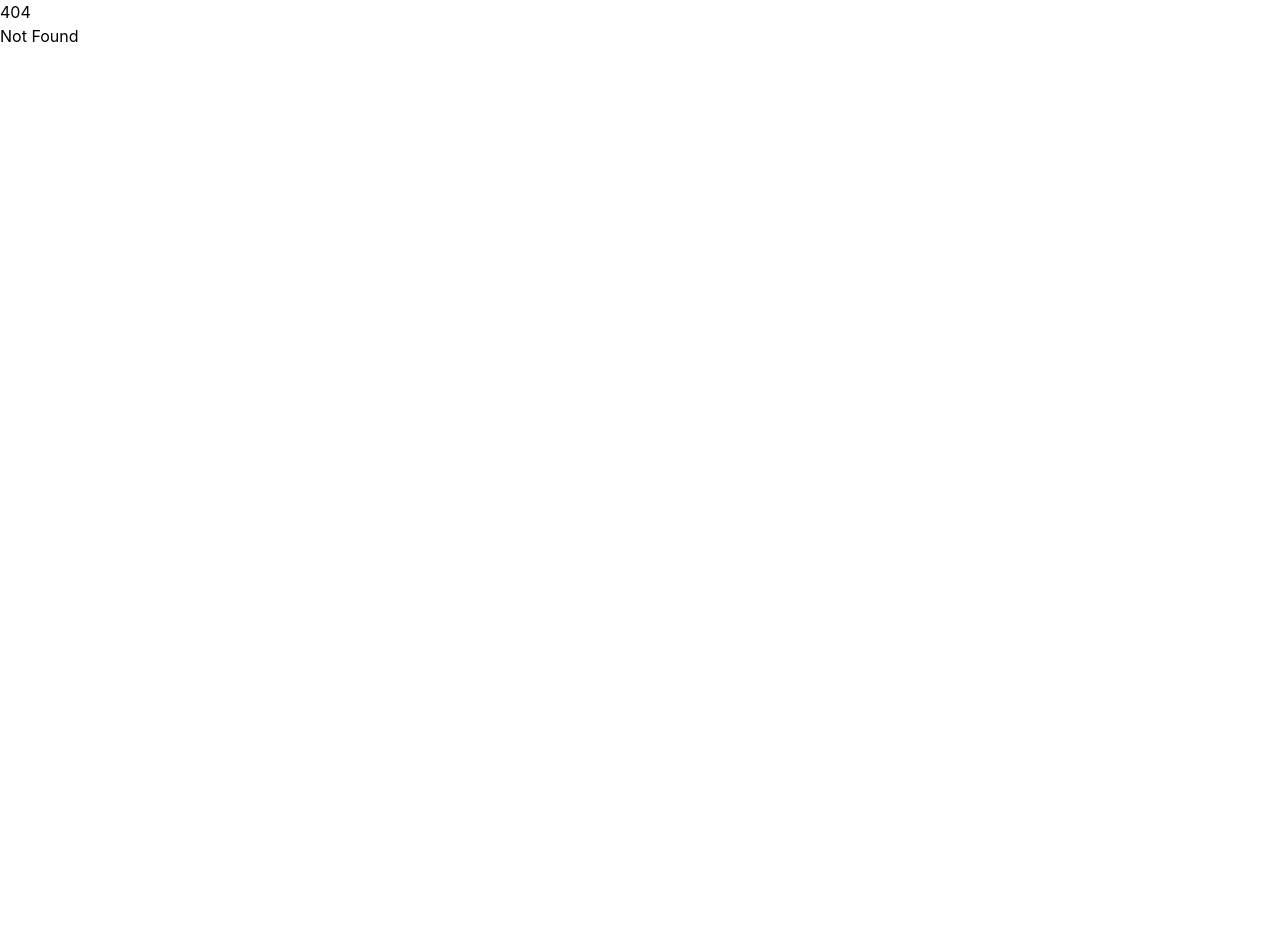
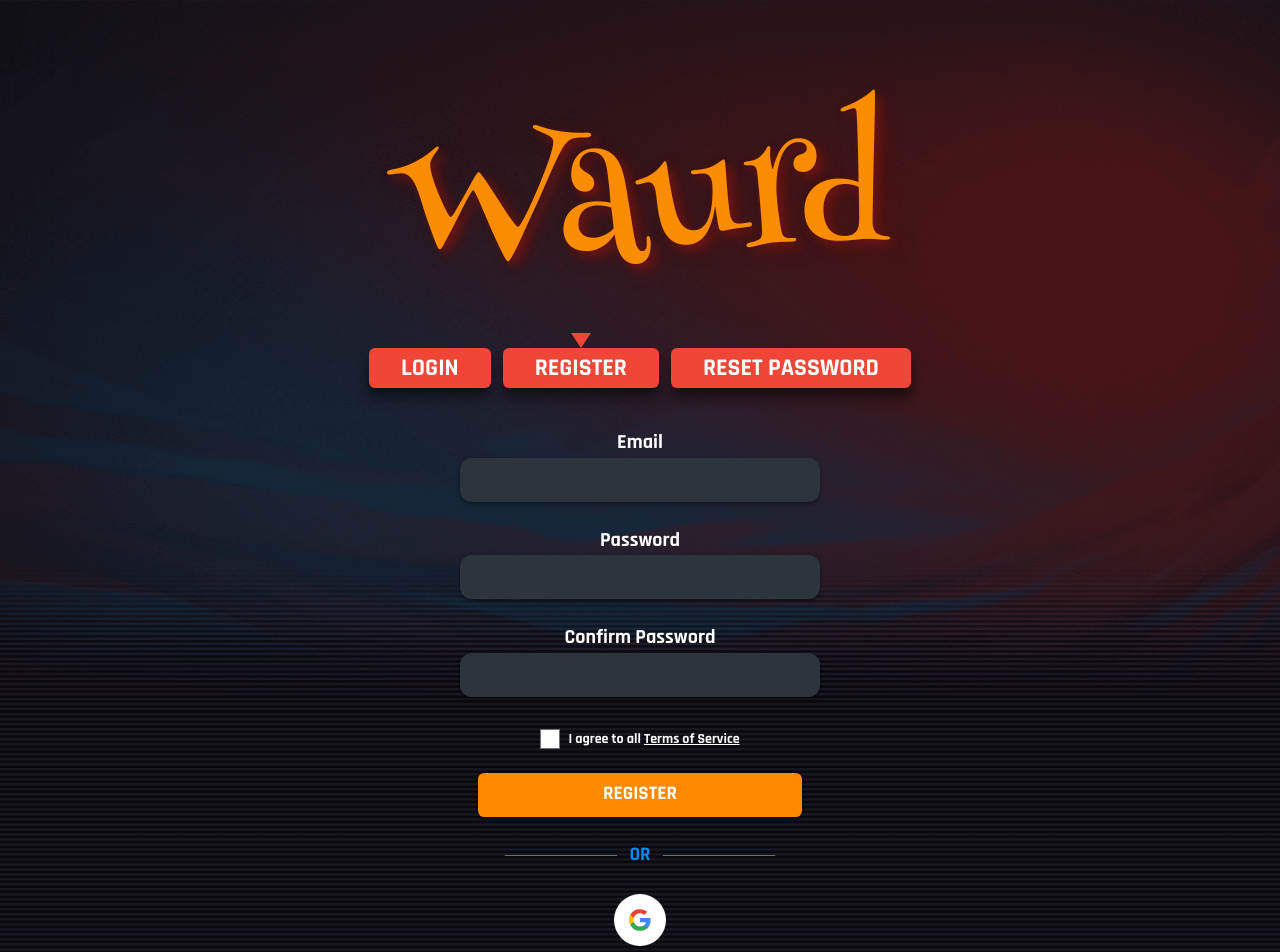
Before and after one commit to Matsadura/Waurd, a SvelteKit app in the folder frontend/: page /register in a window 1280 px wide. Before the commit this address had no page. Shown: the top 952 px of the page. Before the commit the page ends 800 px from the top, so only its background shows below. Built offline with nearby package versions, Linux system fonts and the light colour scheme.

Commit message:
register page

```diff
--- /dev/null
+++ b/frontend/src/routes/(auth)/register/+page.svelte
@@ -0,0 +1,166 @@
+
+<svelte:head>
+    <title>Register — Waurd</title>
+</svelte:head>
+
+<script lang="ts">
+    let email = $state('');
+    let password = $state('');
+    let confirmPassword = $state('');
+    let termsAccepted = $state(false);
+    let showTermsError = $state(false);
+</script>
+
+<section class="mx-auto w-full max-w-sm">
+    <form
+        class="flex w-full flex-col"
+        onsubmit={(event) => {
+            event.preventDefault();
+
+            if (!termsAccepted) {
+                showTermsError = true;
+                return;
+            }
+            showTermsError = false;
+        }}
+    >
+        <div class="flex flex-col items-center">
+            <label
+                for="email"
+                class="mb-[0.1rem] text-center text-xl font-bold text-white"
+            >
+                Email
+            </label>
+
+            <input
+                id="email"
+                name="email"
+                type="email"
+                autocomplete="email"
+                bind:value={email}
+                required
+                class="h-11 w-full rounded-xl border-0 bg-[#2d353c] px-4 text-center text-[1.1rem] text-white shadow-[0_2px_4px_rgba(0,0,0,0.4)] focus:ring-0 focus-visible:outline-2 focus-visible:outline-offset-2 focus-visible:outline-[#ff8a00]"
+            />
+        </div>
+
+
+        <div class="mt-6 flex flex-col items-center">
+            <label
+                for="password"
+                class="mb-[0.1rem] text-center text-xl font-bold text-white"
+            >
+                Password
+            </label>
+
+            <input
+                id="password"
+                name="password"
+                type="password"
+                autocomplete="new-password"
+                bind:value={password}
+                required
+                class="h-11 w-full rounded-xl border-0 bg-[#2d353c] px-4 text-center text-[1.1rem] text-white shadow-[0_2px_4px_rgba(0,0,0,0.4)] focus:ring-0 focus-visible:outline-2 focus-visible:outline-offset-2 focus-visible:outline-[#ff8a00]"
+            />
+        </div>
+
+        <div class="mt-6 flex flex-col items-center">
+            <label
+                for="confirm-password"
+                class="mb-[0.1rem] text-center text-xl font-bold text-white"
+            >
+                Confirm Password
+            </label>
+
+            <input
+                id="confirm-password"
+                name="confirm-password"
+                type="password"
+                autocomplete="new-password"
+                bind:value={confirmPassword}
+                required
+                class="h-11 w-full rounded-xl border-0 bg-[#2d353c] px-4 text-center text-[1.1rem] text-white shadow-[0_2px_4px_rgba(0,0,0,0.4)] focus:ring-0 focus-visible:outline-2 focus-visible:outline-offset-2 focus-visible:outline-[#ff8a00]"
+            />
+        </div>
+
+        <!-- Terms of Service -->
+        <div class="mt-8 flex items-center justify-center gap-2 text-sm">
+            <input
+                id="terms"
+                name="terms"
+                type="checkbox"
+                bind:checked={termsAccepted}
+                onchange={() => {
+                    if (termsAccepted) {
+                        showTermsError = false;
+                    }
+                }}
+                class="size-5 cursor-pointer accent-[#ff8a00]"
+            />
+
+            <label for="terms" class="cursor-pointer text-white">
+                I agree to all
+                <a
+                    href="/terms-of-service"
+                    target="_blank"
+                    rel="noopener noreferrer"
+                    class="font-bold underline"
+                    onclick={(event) => event.stopPropagation()}
+                >
+                    Terms of Service
+                </a>
+            </label>
+        </div>
+
+        <!-- Register button -->
+        <button
+            type="submit"
+            class="mx-auto mt-6 h-11 w-[90%] cursor-pointer rounded-[0.4rem] border-0 bg-[#ff8a00] text-[1.2rem] font-bold text-white shadow-[0_2px_4px_rgba(0,0,0,0.4)] transition hover:brightness-[1.08] focus-visible:outline-2 focus-visible:outline-offset-[3px] focus-visible:outline-white"
+        >
+            REGISTER
+        </button>
+
+        <!-- Terms error -->
+        {#if showTermsError}
+            <p class="mt-4 text-center text-sm text-[#ff0000]" role="alert">
+                *You must accept our Terms of Service
+            </p>
+        {/if}
+
+
+        <div class="mx-auto mt-6 flex w-3/4 items-center gap-3">
+            <div class="h-px flex-1 bg-[#018bf6]"></div>
+            <span class="text-[1.2rem] font-light text-[#018bf6]">OR</span>
+            <div class="h-px flex-1 bg-[#018bf6]"></div>
+        </div>
+
+        <button
+            type="button"
+            aria-label="Continue with Google"
+            class="mx-auto mt-6 flex size-13 cursor-pointer items-center justify-center rounded-full bg-white text-black transition hover:brightness-90 focus-visible:outline-2 focus-visible:outline-offset-[3px] focus-visible:outline-[#ff8a00]"
+        >
+            <svg
+                viewBox="0 0 48 48"
+                width="26"
+                height="26"
+                aria-hidden="true"
+            >
+                <path
+                    fill="#4285F4"
+                    d="M43.6 24.5c0-1.4-.1-2.8-.4-4.1H24v7.8h11a9.4 9.4 0 0 1-4.1 6.2v5.1h6.6c3.9-3.6 6.1-8.9 6.1-15Z"
+                />
+                <path
+                    fill="#34A853"
+                    d="M24 44c5.5 0 10.1-1.8 13.5-4.9l-6.6-5.1c-1.8 1.2-4.1 1.9-6.9 1.9-5.3 0-9.8-3.6-11.4-8.4H5.8v5.2A20 20 0 0 0 24 44Z"
+                />
+                <path
+                    fill="#FBBC05"
+                    d="M12.6 27.5a12 12 0 0 1 0-7.6v-5.2H5.8a20 20 0 0 0 0 18l6.8-5.2Z"
+                />
+                <path
+                    fill="#EA4335"
+                    d="M24 11.5c3 0 5.7 1 7.8 3.1l5.8-5.8A19.4 19.4 0 0 0 24 4 20 20 0 0 0 5.8 14.7l6.8 5.2c1.6-4.8 6.1-8.4 11.4-8.4Z"
+                />
+            </svg>
+        </button>
+    </form>
+</section>
```
